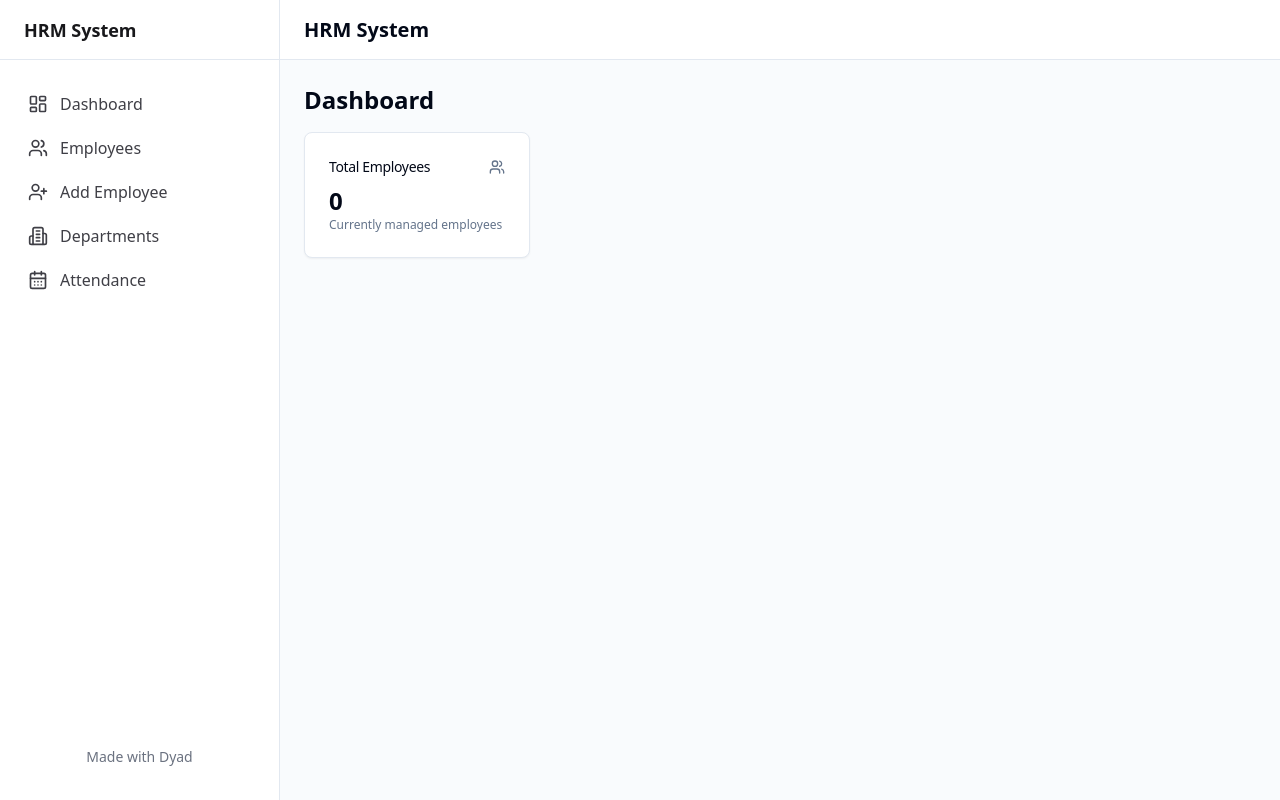
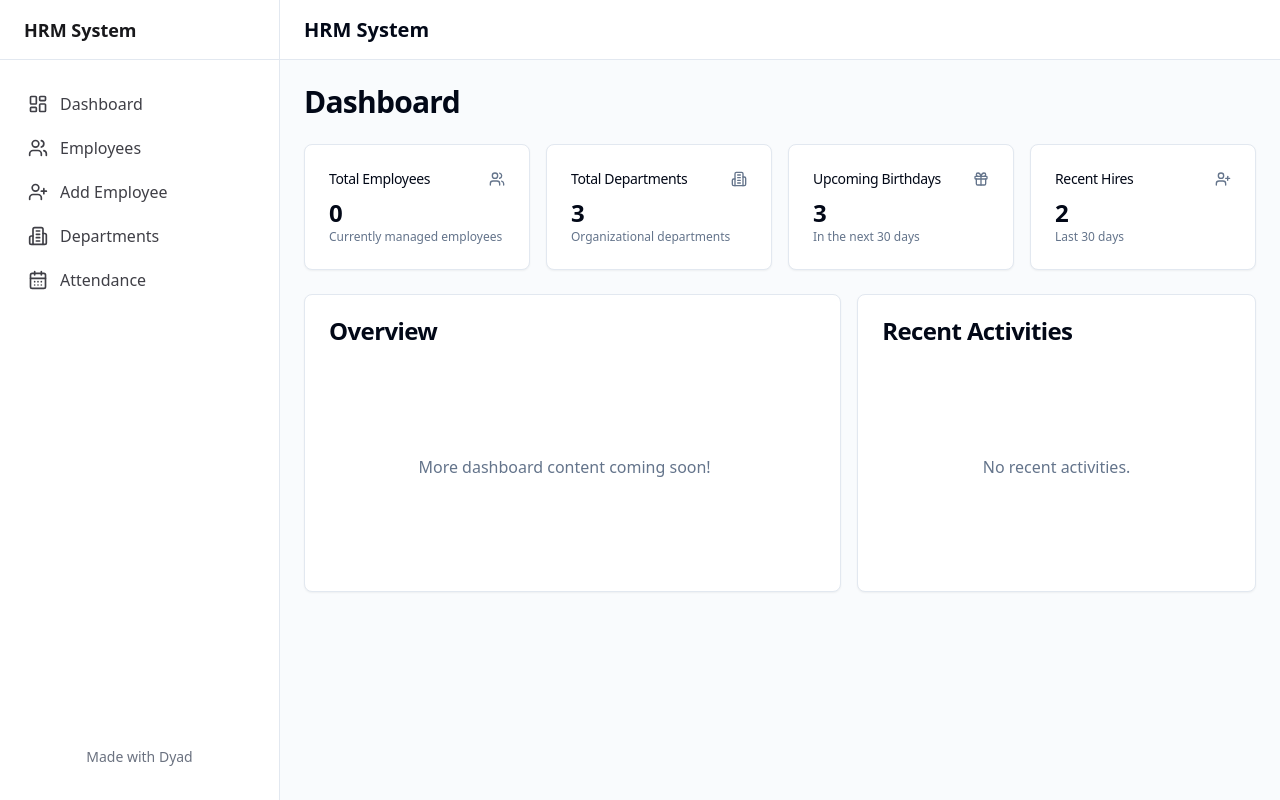
Before and after one commit to ffaaddii/HRM, a React (Vite) app: page / in a window 1280 px wide. Built offline with nearby package versions, Linux system fonts and the light colour scheme.

Commit message:
[dyad] Modernized dashboard design - wrote 1 file(s)

```diff
--- a/src/pages/Dashboard.tsx
+++ b/src/pages/Dashboard.tsx
@@ -3,13 +3,20 @@
 import React from 'react';
 import { Card, CardHeader, CardTitle, CardContent } from '@/components/ui/card';
 import { useEmployees } from '@/context/EmployeeContext';
+import { useDepartments } from '@/context/DepartmentContext'; // Import useDepartments
+import { Users, Building2, Gift, UserPlus } from 'lucide-react'; // Import additional icons
 
 const Dashboard = () => {
   const { employees } = useEmployees();
+  const { departments } = useDepartments(); // Get departments
+
+  // Placeholder for future logic
+  const upcomingBirthdaysCount = 3;
+  const recentHiresCount = 2;
 
   return (
-    <div className="flex flex-col gap-4">
-      <h2 className="text-2xl font-bold">Dashboard</h2>
+    <div className="flex flex-col gap-6">
+      <h2 className="text-3xl font-bold tracking-tight">Dashboard</h2>
       <div className="grid gap-4 md:grid-cols-2 lg:grid-cols-4">
         <Card>
           <CardHeader className="flex flex-row items-center justify-between space-y-0 pb-2">
@@ -23,14 +30,70 @@ const Dashboard = () => {
             </p>
           </CardContent>
         </Card>
-        {/* Add more dashboard cards here for other metrics */}
+        <Card>
+          <CardHeader className="flex flex-row items-center justify-between space-y-0 pb-2">
+            <CardTitle className="text-sm font-medium">Total Departments</CardTitle>
+            <Building2 className="h-4 w-4 text-muted-foreground" />
+          </CardHeader>
+          <CardContent>
+            <div className="text-2xl font-bold">{departments.length}</div>
+            <p className="text-xs text-muted-foreground">
+              Organizational departments
+            </p>
+          </CardContent>
+        </Card>
+        <Card>
+          <CardHeader className="flex flex-row items-center justify-between space-y-0 pb-2">
+            <CardTitle className="text-sm font-medium">Upcoming Birthdays</CardTitle>
+            <Gift className="h-4 w-4 text-muted-foreground" />
+          </CardHeader>
+          <CardContent>
+            <div className="text-2xl font-bold">{upcomingBirthdaysCount}</div>
+            <p className="text-xs text-muted-foreground">
+              In the next 30 days
+            </p>
+          </CardContent>
+        </Card>
+        <Card>
+          <CardHeader className="flex flex-row items-center justify-between space-y-0 pb-2">
+            <CardTitle className="text-sm font-medium">Recent Hires</CardTitle>
+            <UserPlus className="h-4 w-4 text-muted-foreground" />
+          </CardHeader>
+          <CardContent>
+            <div className="text-2xl font-bold">{recentHiresCount}</div>
+            <p className="text-xs text-muted-foreground">
+              Last 30 days
+            </p>
+          </CardContent>
+        </Card>
       </div>
-      {/* Add more dashboard content here */}
+      {/* You can add more sections here, e.g., charts, recent activities */}
+      <div className="grid gap-4 md:grid-cols-2 lg:grid-cols-7">
+        <Card className="col-span-4">
+          <CardHeader>
+            <CardTitle>Overview</CardTitle>
+          </CardHeader>
+          <CardContent className="pl-2">
+            {/* Placeholder for a chart or more detailed overview */}
+            <div className="h-[200px] flex items-center justify-center text-muted-foreground">
+              More dashboard content coming soon!
+            </div>
+          </CardContent>
+        </Card>
+        <Card className="col-span-3">
+          <CardHeader>
+            <CardTitle>Recent Activities</CardTitle>
+          </CardHeader>
+          <CardContent>
+            {/* Placeholder for recent activities */}
+            <div className="h-[200px] flex items-center justify-center text-muted-foreground">
+              No recent activities.
+            </div>
+          </CardContent>
+        </Card>
+      </div>
     </div>
   );
 };
 
-// Import Users icon
-import { Users } from 'lucide-react';
-
 export default Dashboard;
```
